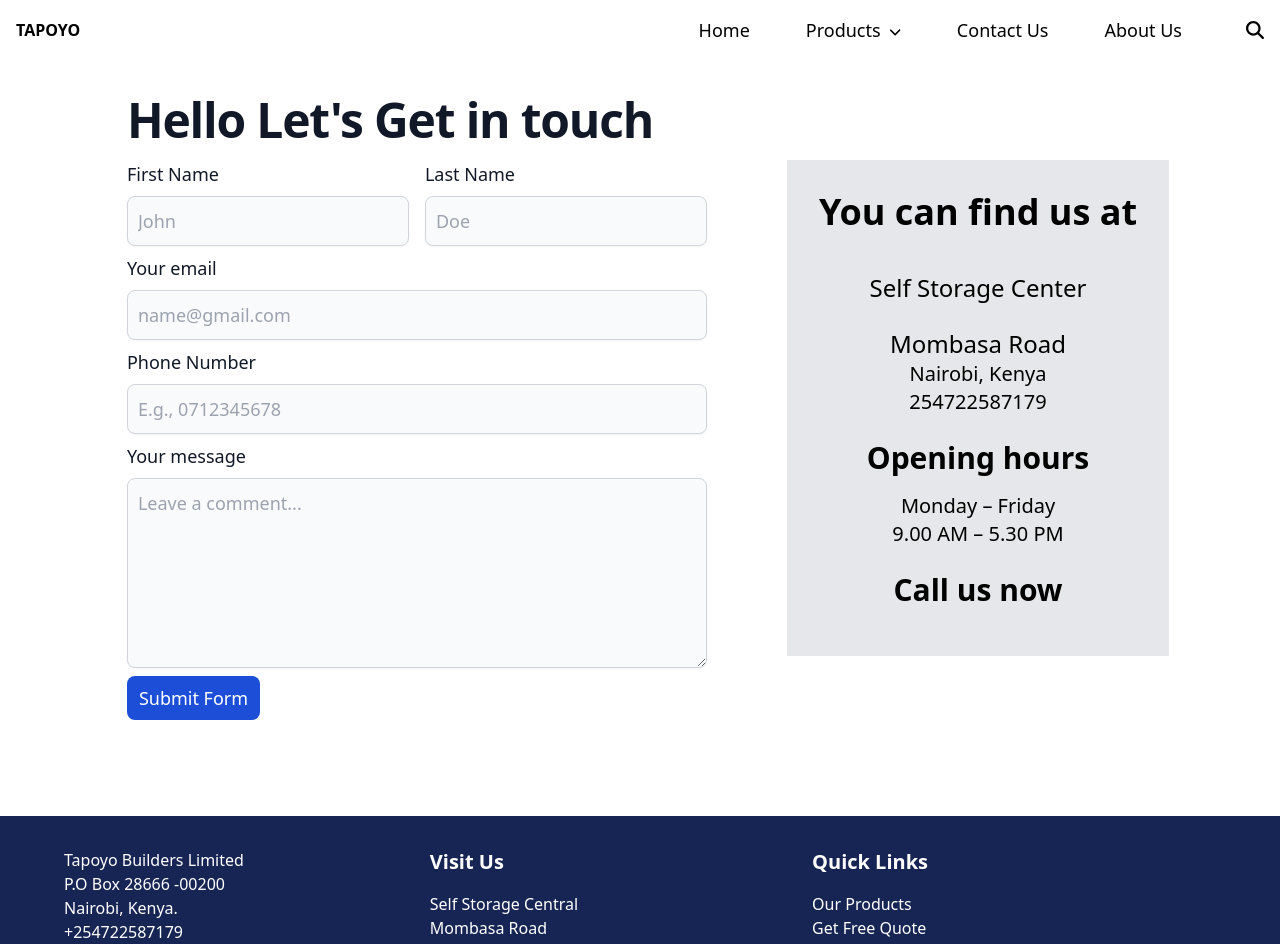
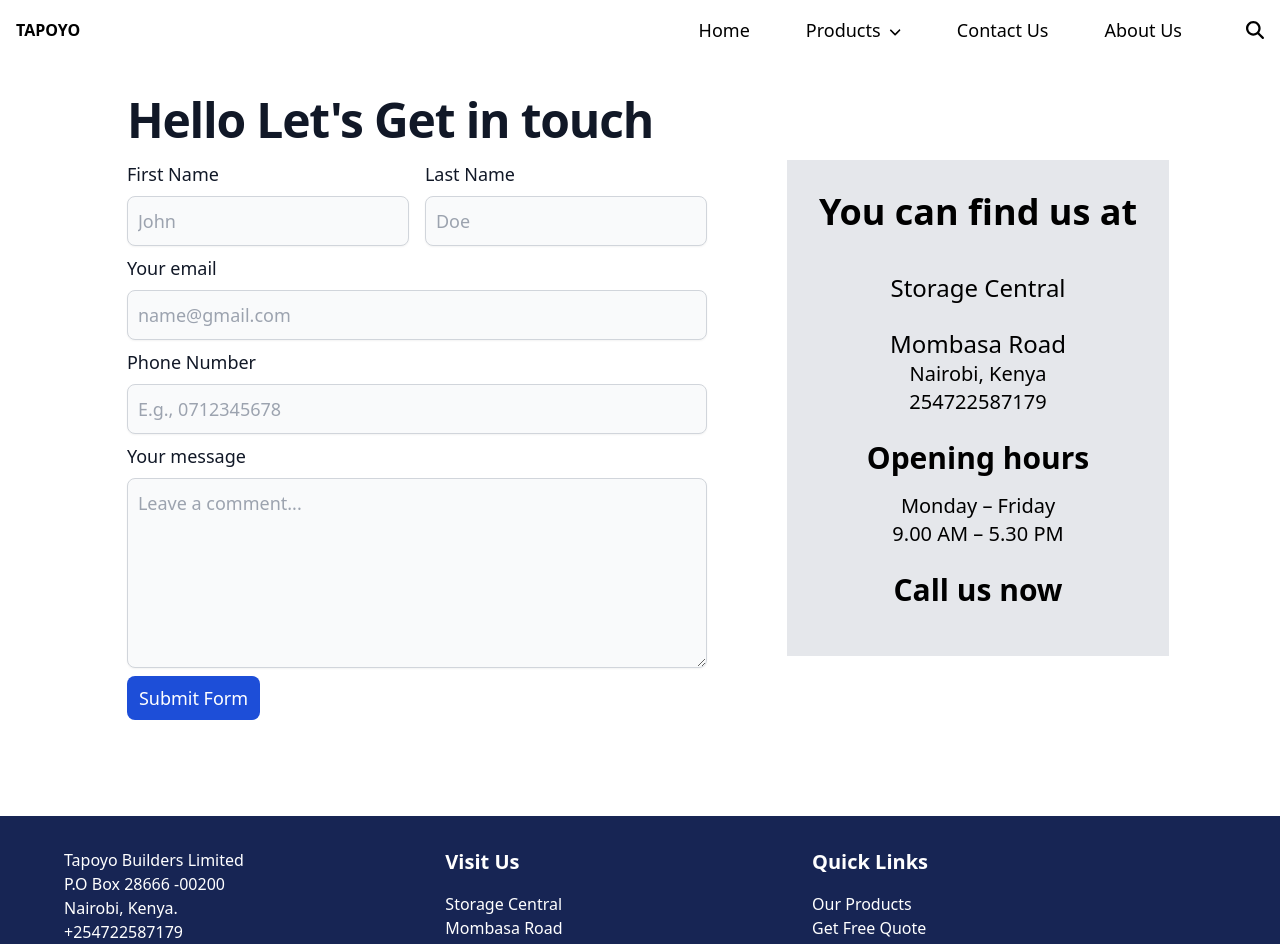
Before and after one commit to frankip/Hachfeld-website, a React (Vite) app: page /contact in a window 1280 px wide. Shown: the top 944 px of the page. Built offline with nearby package versions, Linux system fonts and the light colour scheme.

Commit message:
update location name

```diff
--- a/src/components/Contact.jsx
+++ b/src/components/Contact.jsx
@@ -68,7 +68,7 @@ const Contact = () => {
       <div className="p-8">
       <div className="bg-gray-200 p-4 md:p-8 flex flex-col items-center text-center">
           <h2 className="text-4xl font-bold mb-4">You can find us at</h2>
-          <p className="text-2xl mt-6">Self Storage Center</p>
+          <p className="text-2xl mt-6">Storage Central</p>
             <p className="text-2xl mt-6">Mombasa Road</p>
           <p className="text-xl">Nairobi, Kenya</p>
           <p className="text-xl">254722587179</p>
--- a/src/components/Footer.jsx
+++ b/src/components/Footer.jsx
@@ -16,7 +16,7 @@ const Footer = () => {
           </div>
           <div className="text-left mb-4 md:mb-0 md:mr-12">
             <h2 className="text-xl font-bold mb-4">Visit Us</h2>
-            <p>Self Storage Central</p>
+            <p>Storage Central</p>
             <p>Mombasa Road</p>
             <p>Nairobi, Kenya.</p>
             <p></p>
```
